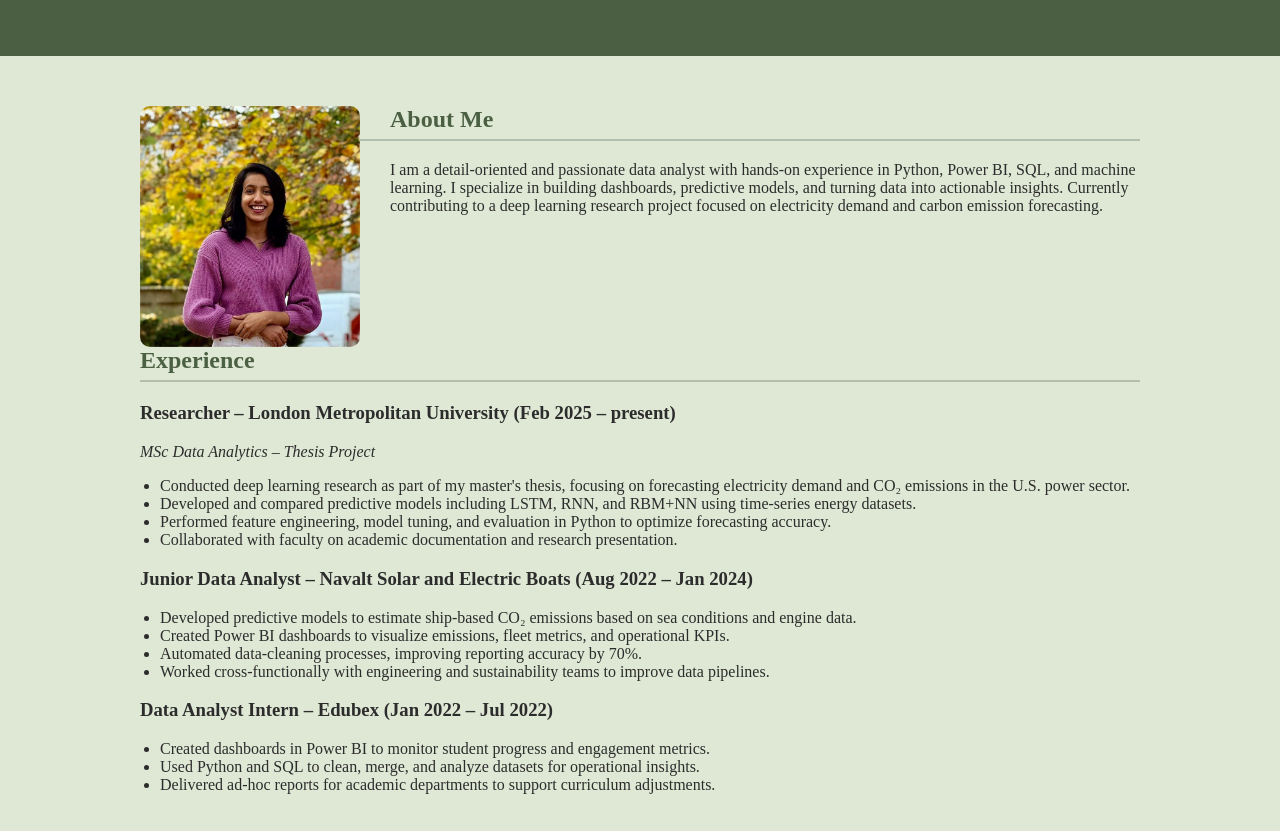
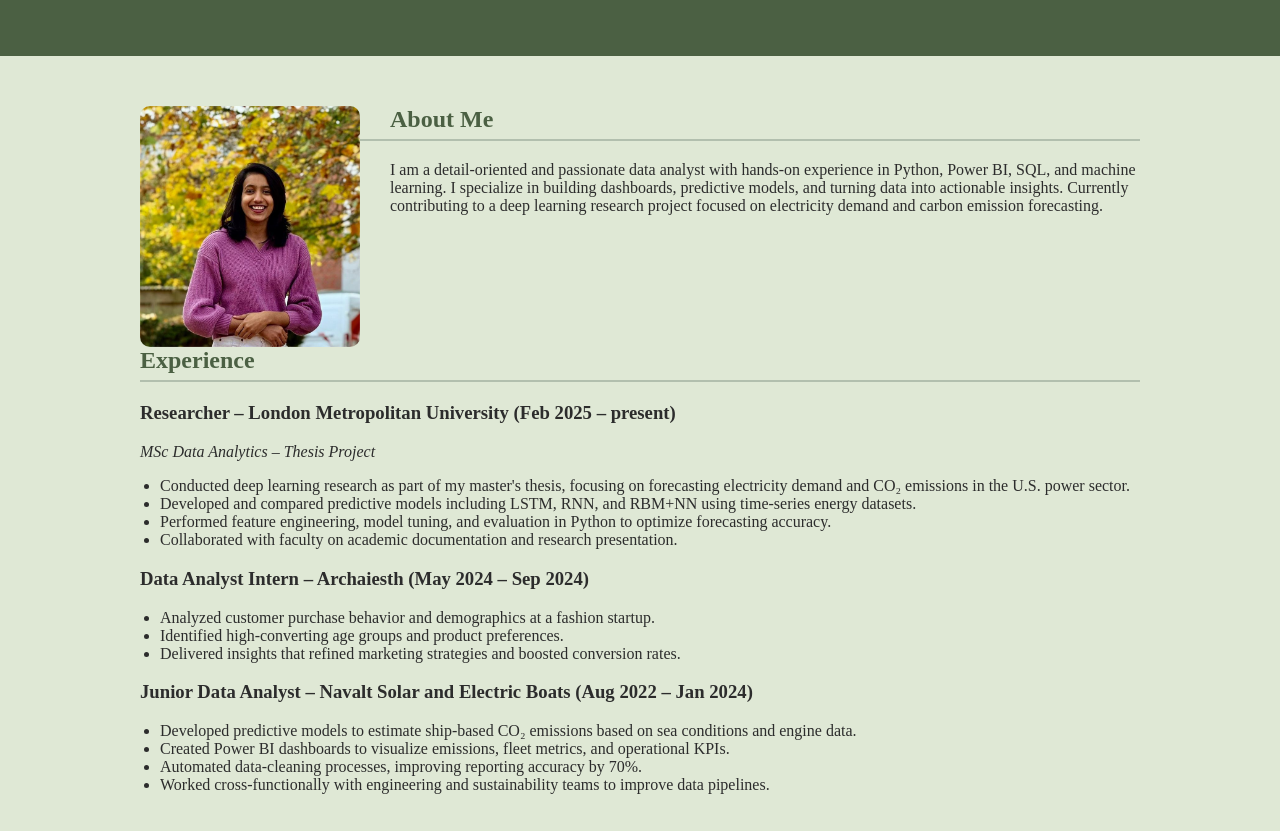
Before and after one commit to Ann-Mary-Thomas/Ann-Mary-Thomas.github.io, a plain HTML site: page index.html in a window 1280 px wide. Shown: the part 117-948 px from the top of the page. Drawn offline with Linux system fonts and the light colour scheme.

Commit message:
Update index.html

```diff
--- a/index.html
+++ b/index.html
@@ -106,6 +106,14 @@
   <li>Collaborated with faculty on academic documentation and research presentation.</li>
 </ul>
 
+  <h3>Data Analyst Intern – Archaiesth (May 2024 – Sep 2024)</h3>
+  <ul>
+    <li>Analyzed customer purchase behavior and demographics at a fashion startup.</li>
+    <li>Identified high-converting age groups and product preferences.</li>
+    <li>Delivered insights that refined marketing strategies and boosted conversion rates.</li>
+  </ul>
+
+
   <h3>Junior Data Analyst – Navalt Solar and Electric Boats (Aug 2022 – Jan 2024)</h3>
   <ul>
     <li>Developed predictive models to estimate ship-based CO₂ emissions based on sea conditions and engine data.</li>
@@ -114,12 +122,6 @@
     <li>Worked cross-functionally with engineering and sustainability teams to improve data pipelines.</li>
   </ul>
 
-  <h3>Data Analyst Intern – Edubex (Jan 2022 – Jul 2022)</h3>
-  <ul>
-    <li>Created dashboards in Power BI to monitor student progress and engagement metrics.</li>
-    <li>Used Python and SQL to clean, merge, and analyze datasets for operational insights.</li>
-    <li>Delivered ad-hoc reports for academic departments to support curriculum adjustments.</li>
-  </ul>
 </div>
   <div class="section">
     <h2>Projects</h2>
```
